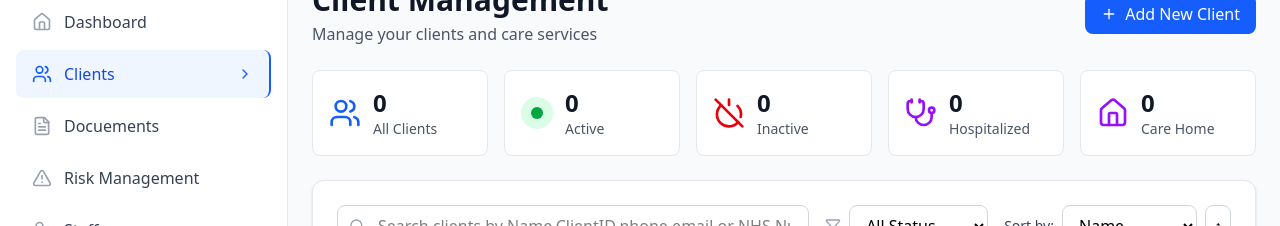
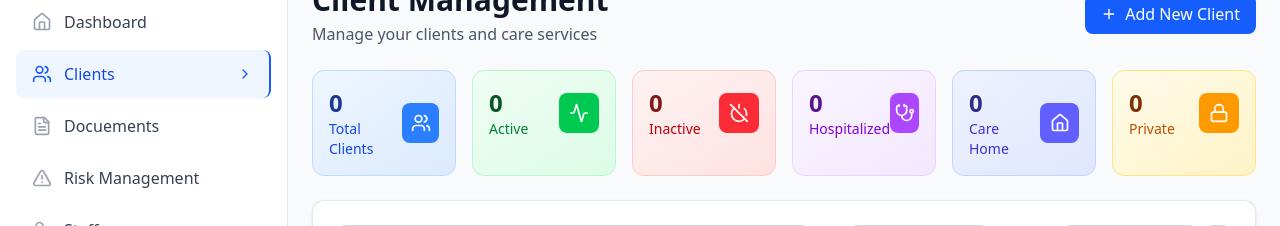
Before and after one commit to ZainDev69/pointOfSalesSystem, a React (Vite) app in the folder frontend/: page / in a window 1280 px wide. Both pictures are taken after a click on the button "Clients". Shown: the part 123-349 px from the top of the page. Built offline with nearby package versions, Linux system fonts and the light colour scheme; no server answers.

Commit message:
"After this Commit, I will be working on Care Plan"

```diff
--- a/frontend/src/pages/Clients/ClientPage.jsx
+++ b/frontend/src/pages/Clients/ClientPage.jsx
@@ -7,6 +7,14 @@ import {
   PowerOff,
   Stethoscope,
   Home,
+  Eye,
+  Edit3,
+  Trash,
+  Archive,
+  RotateCcw,
+  Lock,
+  TrendingUp,
+  Activity,
 } from "lucide-react";
 import { useDispatch, useSelector } from "react-redux";
 import {
@@ -41,16 +49,26 @@ export default function Clients() {
 
   const totalClients = clientData.length;
   const activeClients = clientData.filter(
-    (c) => c.personalDetails.status.toLowerCase() === "active"
+    (c) => c.personalDetails.status.toLowerCase() === "active" && !c.Archived
   ).length;
   const inactiveClients = clientData.filter(
-    (c) => c.personalDetails.status.toLowerCase() === "inactive"
+    (c) => c.personalDetails.status.toLowerCase() === "inactive" && !c.Archived
   ).length;
   const hospitalizedClients = clientData.filter(
-    (c) => c.personalDetails.status.toLowerCase() === "hospitalized"
+    (c) =>
+      c.personalDetails.status.toLowerCase() === "hospitalized" && !c.Archived
   ).length;
   const careHomeClients = clientData.filter(
-    (c) => c.personalDetails.status.toLowerCase() === "care home"
+    (c) => c.personalDetails.status.toLowerCase() === "care home" && !c.Archived
+  ).length;
+
+  // Check if client is private (has PVT prefix)
+  const isPrivateClient = (client) => {
+    return client.ClientID && client.ClientID.startsWith("PVT");
+  };
+
+  const privateClients = clientData.filter(
+    (c) => isPrivateClient(c) && !c.Archived
   ).length;
 
   const confirmAction = ({ title, message, onConfirm }) => {
@@ -145,7 +163,9 @@ export default function Clients() {
     const matchesStatus =
       filterStatus === "all"
         ? true
-        : client.ServiceStatus?.toLowerCase() === filterStatus;
+        : filterStatus === "private"
+        ? isPrivateClient(client)
+        : client.personalDetails.status.toLowerCase() === filterStatus;
 
     const search = searchTerm.toLowerCase();
     const matchesSearch =
@@ -155,7 +175,7 @@ export default function Clients() {
       client.contactInformation.email?.toLowerCase().includes(search) ||
       client.personalDetails.nhsNumber?.toLowerCase().includes(search);
 
-    const matchesArchive = showArchived ? true : !client.Archived;
+    const matchesArchive = showArchived ? client.Archived : !client.Archived;
     return matchesStatus && matchesSearch && matchesArchive;
   });
 
@@ -238,51 +258,156 @@ export default function Clients() {
       </div>
 
       {/* Stats */}
-      <div className="grid grid-cols-2 md:grid-cols-5 gap-4">
-        {[
-          {
-            icon: <Users className="w-8 h-8 text-blue-600" />,
-            value: totalClients,
-            label: "All Clients",
-          },
-          {
-            icon: (
-              <div className="w-8 h-8 bg-green-100 rounded-full flex items-center justify-center">
-                <div className="w-3 h-3 bg-green-600 rounded-full" />
+      <div className="grid grid-cols-2 md:grid-cols-3 lg:grid-cols-6 gap-4">
+        {/* Total Clients */}
+        <div className="bg-gradient-to-br from-blue-50 to-blue-100 rounded-xl border border-blue-200 p-4 hover:shadow-md transition-all duration-200">
+          <div className="flex items-center justify-between">
+            <div>
+              {isLoading ? (
+                <div className="animate-pulse">
+                  <div className="h-8 bg-blue-200 rounded w-16 mb-1"></div>
+                  <div className="h-4 bg-blue-200 rounded w-20"></div>
                 </div>
-            ),
-            value: activeClients,
-            label: "Active",
-          },
-          {
-            icon: <PowerOff className="w-8 h-8 text-red-600" />,
-            value: inactiveClients,
-            label: "Inactive",
-          },
-          {
-            icon: <Stethoscope className="w-8 h-8 text-purple-600" />,
-            value: hospitalizedClients,
-            label: "Hospitalized",
-          },
-          {
-            icon: <Home className="w-8 h-8 text-purple-600" />,
-            value: careHomeClients,
-            label: "Care Home",
-          },
-        ].map((stat, i) => (
-          <div
-            key={i}
-            className="bg-white rounded-lg border border-gray-200 p-4"
-          >
-            <div className="flex items-center space-x-3">
-              {stat.icon}
-              <div>
-                <p className="text-2xl font-bold text-gray-900">{stat.value}</p>
-                <p className="text-sm text-gray-600">{stat.label}</p>
+              ) : (
+                <>
+                  <p className="text-2xl font-bold text-blue-900">
+                    {totalClients}
+                  </p>
+                  <p className="text-sm text-blue-700 font-medium">
+                    Total Clients
+                  </p>
+                </>
+              )}
+            </div>
+            <div className="w-10 h-10 bg-blue-500 rounded-lg flex items-center justify-center">
+              <Users className="w-5 h-5 text-white" />
             </div>
           </div>
         </div>
-        ))}
+
+        {/* Active Clients */}
+        <div className="bg-gradient-to-br from-green-50 to-green-100 rounded-xl border border-green-200 p-4 hover:shadow-md transition-all duration-200">
+          <div className="flex items-center justify-between">
+            <div>
+              {isLoading ? (
+                <div className="animate-pulse">
+                  <div className="h-8 bg-green-200 rounded w-12 mb-1"></div>
+                  <div className="h-4 bg-green-200 rounded w-16"></div>
+                </div>
+              ) : (
+                <>
+                  <p className="text-2xl font-bold text-green-900">
+                    {activeClients}
+                  </p>
+                  <p className="text-sm text-green-700 font-medium">Active</p>
+                </>
+              )}
+            </div>
+            <div className="w-10 h-10 bg-green-500 rounded-lg flex items-center justify-center">
+              <Activity className="w-5 h-5 text-white" />
+            </div>
+          </div>
+        </div>
+
+        {/* Inactive Clients */}
+        <div className="bg-gradient-to-br from-red-50 to-red-100 rounded-xl border border-red-200 p-4 hover:shadow-md transition-all duration-200">
+          <div className="flex items-center justify-between">
+            <div>
+              {isLoading ? (
+                <div className="animate-pulse">
+                  <div className="h-8 bg-red-200 rounded w-12 mb-1"></div>
+                  <div className="h-4 bg-red-200 rounded w-16"></div>
+                </div>
+              ) : (
+                <>
+                  <p className="text-2xl font-bold text-red-900">
+                    {inactiveClients}
+                  </p>
+                  <p className="text-sm text-red-700 font-medium">Inactive</p>
+                </>
+              )}
+            </div>
+            <div className="w-10 h-10 bg-red-500 rounded-lg flex items-center justify-center">
+              <PowerOff className="w-5 h-5 text-white" />
+            </div>
+          </div>
+        </div>
+
+        {/* Hospitalized Clients */}
+        <div className="bg-gradient-to-br from-purple-50 to-purple-100 rounded-xl border border-purple-200 p-4 hover:shadow-md transition-all duration-200">
+          <div className="flex items-center justify-between">
+            <div>
+              {isLoading ? (
+                <div className="animate-pulse">
+                  <div className="h-8 bg-purple-200 rounded w-12 mb-1"></div>
+                  <div className="h-4 bg-purple-200 rounded w-20"></div>
+                </div>
+              ) : (
+                <>
+                  <p className="text-2xl font-bold text-purple-900">
+                    {hospitalizedClients}
+                  </p>
+                  <p className="text-sm text-purple-700 font-medium">
+                    Hospitalized
+                  </p>
+                </>
+              )}
+            </div>
+            <div className="w-10 h-10 bg-purple-500 rounded-lg flex items-center justify-center">
+              <Stethoscope className="w-5 h-5 text-white" />
+            </div>
+          </div>
+        </div>
+
+        {/* Care Home Clients */}
+        <div className="bg-gradient-to-br from-indigo-50 to-indigo-100 rounded-xl border border-indigo-200 p-4 hover:shadow-md transition-all duration-200">
+          <div className="flex items-center justify-between">
+            <div>
+              {isLoading ? (
+                <div className="animate-pulse">
+                  <div className="h-8 bg-indigo-200 rounded w-12 mb-1"></div>
+                  <div className="h-4 bg-indigo-200 rounded w-20"></div>
+                </div>
+              ) : (
+                <>
+                  <p className="text-2xl font-bold text-indigo-900">
+                    {careHomeClients}
+                  </p>
+                  <p className="text-sm text-indigo-700 font-medium">
+                    Care Home
+                  </p>
+                </>
+              )}
+            </div>
+            <div className="w-10 h-10 bg-indigo-500 rounded-lg flex items-center justify-center">
+              <Home className="w-5 h-5 text-white" />
+            </div>
+          </div>
+        </div>
+
+        {/* Private Clients */}
+        <div className="bg-gradient-to-br from-amber-50 to-amber-100 rounded-xl border border-amber-200 p-4 hover:shadow-md transition-all duration-200">
+          <div className="flex items-center justify-between">
+            <div>
+              {isLoading ? (
+                <div className="animate-pulse">
+                  <div className="h-8 bg-amber-200 rounded w-12 mb-1"></div>
+                  <div className="h-4 bg-amber-200 rounded w-16"></div>
+                </div>
+              ) : (
+                <>
+                  <p className="text-2xl font-bold text-amber-900">
+                    {privateClients}
+                  </p>
+                  <p className="text-sm text-amber-700 font-medium">Private</p>
+                </>
+              )}
+            </div>
+            <div className="w-10 h-10 bg-amber-500 rounded-lg flex items-center justify-center">
+              <Lock className="w-5 h-5 text-white" />
+            </div>
+          </div>
+        </div>
       </div>
 
       {/* Search + Filter */}
@@ -310,6 +435,7 @@ export default function Clients() {
               <option value="inactive">Inactive</option>
               <option value="hospitalized">Hospitalized</option>
               <option value="care home">Care Home</option>
+              <option value="private">Private</option>
             </select>
           </div>
           {/* Sorting Controls */}
@@ -368,7 +494,9 @@ export default function Clients() {
             <div className="divide-y divide-gray-200">
               {paginatedClients.length === 0 ? (
                 <div className="text-center py-8 text-gray-500">
-                  No clients found.
+                  {showArchived
+                    ? "No archived clients found."
+                    : "No clients found."}
                 </div>
               ) : (
                 paginatedClients.map((client, index) => (
@@ -376,7 +504,7 @@ export default function Clients() {
                     key={index}
                     className={`p-6 hover:bg-gray-50 transition-colors ${getBorderColor(
                       client.personalDetails.status
-                    )} ${client.Archived ? "opacity-50" : ""}`}
+                    )} `}
                   >
                     <div className="flex items-center justify-between">
                       <div className="flex items-center space-x-4">
@@ -388,6 +516,14 @@ export default function Clients() {
                             <h3 className="text-lg font-medium text-gray-900">
                               {client.personalDetails?.fullName}
                             </h3>
+                            {isPrivateClient(client) && (
+                              <div
+                                className="flex items-center"
+                                title="Private Client"
+                              >
+                                <Lock className="w-4 h-4 text-amber-600" />
+                              </div>
+                            )}
                             <span
                               className={`px-2 py-1 rounded-full text-xs font-medium ${getStatusStyle(
                                 client.personalDetails.status
@@ -420,19 +556,20 @@ export default function Clients() {
                           </div>
                         </div>
                       </div>
-                      <div className="flex space-x-2 mb-4">
-                        <div className="flex space-x-2 mb-4">
+                      <div className="flex items-center space-x-2">
                         <button
                           onClick={() => handleViewClient(client)}
-                            className="bg-blue-600 hover:bg-blue-700 text-white px-3 py-1 rounded-lg text-sm"
+                          className="p-2 text-gray-400 hover:text-blue-600 hover:bg-blue-50 rounded-lg transition-colors"
+                          title="View Client"
                         >
-                            View
+                          <Eye className="w-4 h-4" />
                         </button>
                         <button
                           onClick={() => handleEditClient(client)}
-                            className="bg-yellow-500 hover:bg-yellow-600 text-white px-3 py-1 rounded-lg text-sm"
+                          className="p-2 text-gray-400 hover:text-yellow-600 hover:bg-yellow-50 rounded-lg transition-colors"
+                          title="Edit Client"
                         >
-                            Edit
+                          <Edit3 className="w-4 h-4" />
                         </button>
                         <button
                           onClick={() => {
@@ -447,48 +584,37 @@ export default function Clients() {
                               },
                             });
                           }}
-                            className="bg-red-500 hover:bg-red-600 text-white px-3 py-1 rounded-lg text-sm"
+                          className="p-2 text-gray-400 hover:text-red-600 hover:bg-red-50 rounded-lg transition-colors"
+                          title="Delete Client"
                         >
-                            Delete
+                          <Trash className="w-4 h-4" />
                         </button>
                         {!client.Archived && (
                           <button
                             onClick={() => {
-                                confirmAction({
-                                  title: "Archive Client",
-                                  message:
-                                    "Are you sure you want to archive this client?",
-                                  onConfirm: () => {
                               dispatch(archiveClient(client._id))
-                                      .then(() =>
-                                        toast.success("Client archived")
-                                      )
-                                      .catch(() =>
-                                        toast.error("Archive failed")
-                                      );
-                                  },
-                                });
+                                .then(() => toast.success("Client archived"))
+                                .catch(() => toast.error("Archive failed"));
                             }}
-                              className="bg-gray-600 hover:bg-gray-700 text-white px-3 py-1 rounded-lg text-sm"
+                            className="p-2 text-gray-400 hover:text-gray-600 hover:bg-gray-50 rounded-lg transition-colors"
+                            title="Archive Client"
                           >
-                              Archive
+                            <Archive className="w-4 h-4" />
                           </button>
                         )}
                         {client.Archived && (
                           <button
                             onClick={() => {
                               dispatch(unarchiveClient(client._id))
-                                  .then(() =>
-                                    toast.success("Client unarchived")
-                                  )
+                                .then(() => toast.success("Client unarchived"))
                                 .catch(() => toast.error("Unarchive failed"));
                             }}
-                              className="bg-green-600 hover:bg-green-700 text-white px-3 py-1 rounded-lg text-sm"
+                            className="p-2 text-gray-400 hover:text-green-600 hover:bg-green-50 rounded-lg transition-colors"
+                            title="Unarchive Client"
                           >
-                              Unarchive
+                            <RotateCcw className="w-4 h-4" />
                           </button>
                         )}
-                        </div>
                       </div>
                     </div>
                   </div>
```
Also changed, not shown: frontend/src/pages/Clients/ClientProfileDetails.jsx (+86 -46 lines), frontend/src/pages/Clients/ClientProfileForm.jsx (+27 -8 lines). Lines whose indentation alone changed are shown as unchanged.
